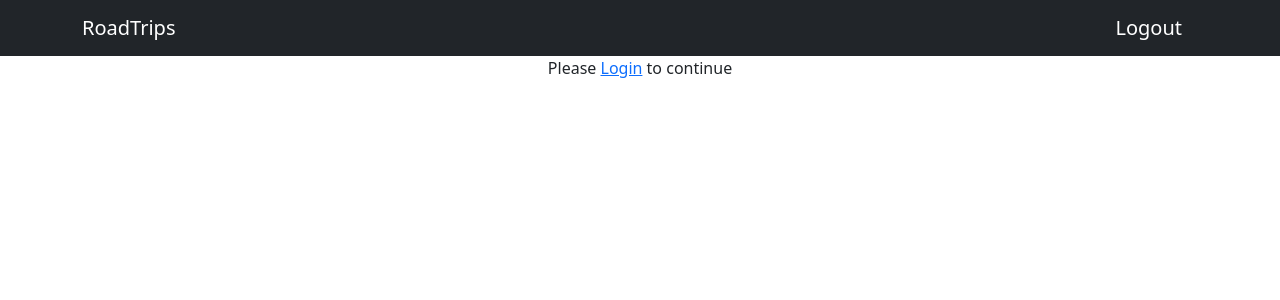
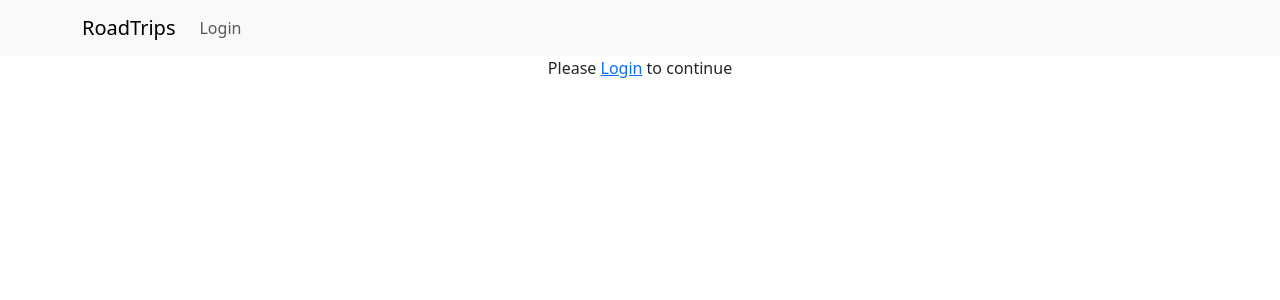
Before and after one commit to aphex29/RoadTrips-frontend, a React (Create React App) app: page / in a window 1280 px wide. Shown: the top 300 px of the page. Built offline with nearby package versions, Linux system fonts and the light colour scheme.

Commit message:
Changed how header looks, utlizing collapsed menu feature of react-bootstrap

```diff
--- a/src/components/header/Header.css
+++ b/src/components/header/Header.css
@@ -0,0 +1,4 @@
+li{
+  color:white;
+
+}
--- a/src/components/header/Header.js
+++ b/src/components/header/Header.js
@@ -1,15 +1,42 @@
-import React from 'react'
+import React from 'react';
+import './Header.css';
+import Container from 'react-bootstrap/Container';
+import Nav from 'react-bootstrap/Nav';
+import Navbar from 'react-bootstrap/Navbar';
+import { NavDropdown } from 'react-bootstrap';
 
-import {Nav, Navbar, Button, Alert, Breadcrumb, Container} from 'react-bootstrap';
-function Header() {
+function Header(props) {
+  const {isLoggedIn} = props;
 
   return (
-    <Navbar className="bg-dark" expand="lg">
+    <Navbar expand="lg" className="bg-body-tertiary">
       <Container>
-        <Navbar.Brand href="/" style={{color:"white"}}>RoadTrips</Navbar.Brand>
-        <Navbar.Brand href="/login" style={{color:"white"}}>Logout</Navbar.Brand>
-      </Container>
+          <Navbar.Brand href="/">RoadTrips</Navbar.Brand>
+          <Navbar.Toggle aria-controls="basic-navbar-nav" />
+          <Navbar.Collapse id="basic-navbar-nav">
+            <Nav className="me-auto">
+              {isLoggedIn
+                ?<>
+                <Nav.Link href="/profile">Profile</Nav.Link>
+                <NavDropdown title="Settings" id="basic-nav-dropdown">
+                  <NavDropdown.Item href="/">Change username</NavDropdown.Item>
+                  <NavDropdown.Item href="/">Change password</NavDropdown.Item>
+                </NavDropdown>
+                <Nav.Link href="/login">Logout</Nav.Link>
+                </>
+                :<>
+                  <Nav.Link href="/login">Login</Nav.Link>
+                </>
+              }
+
+
+
+            </Nav>
+          </Navbar.Collapse>
+        </Container>
     </Navbar>
+
+
   )
 }
 
```
